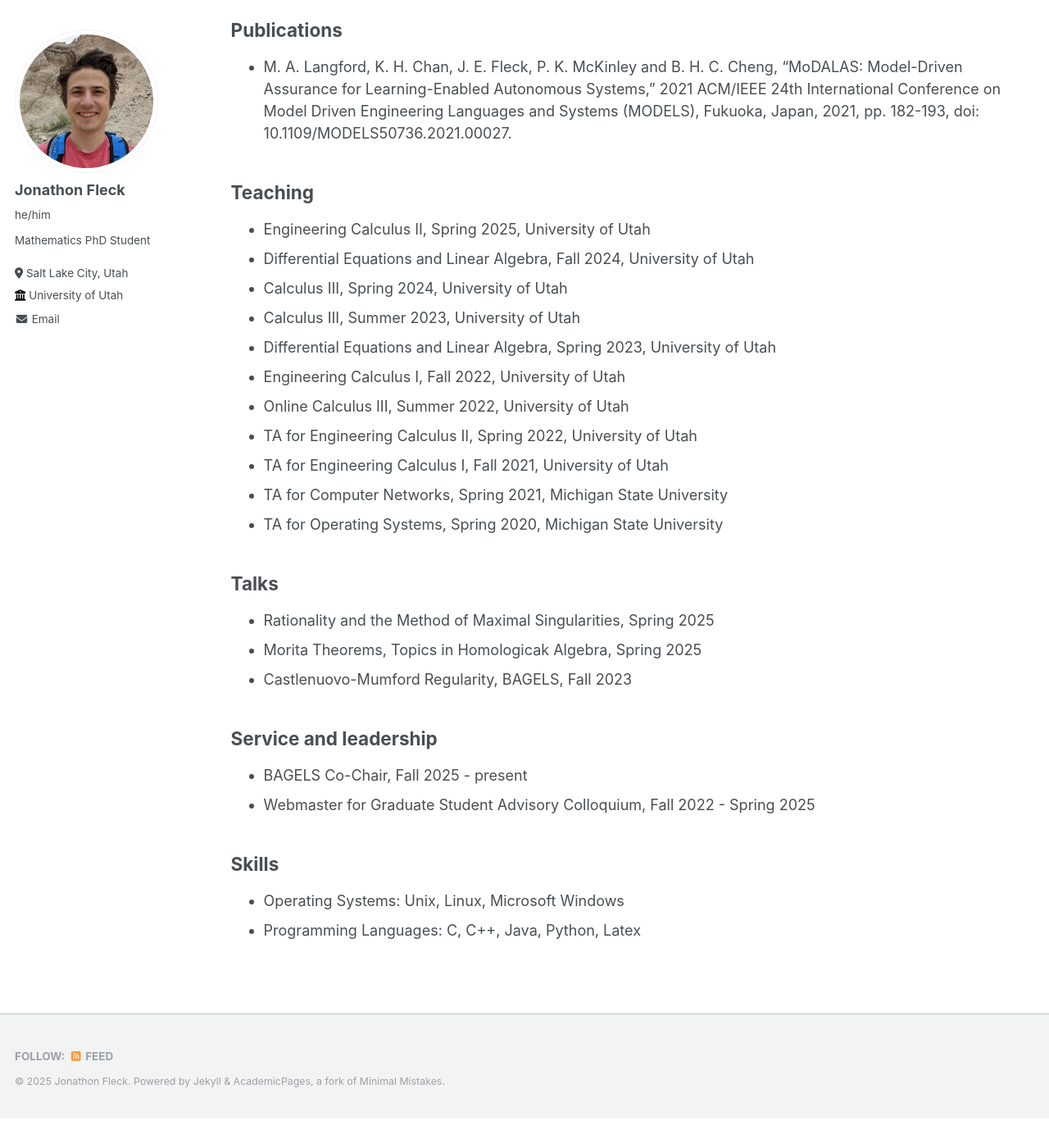
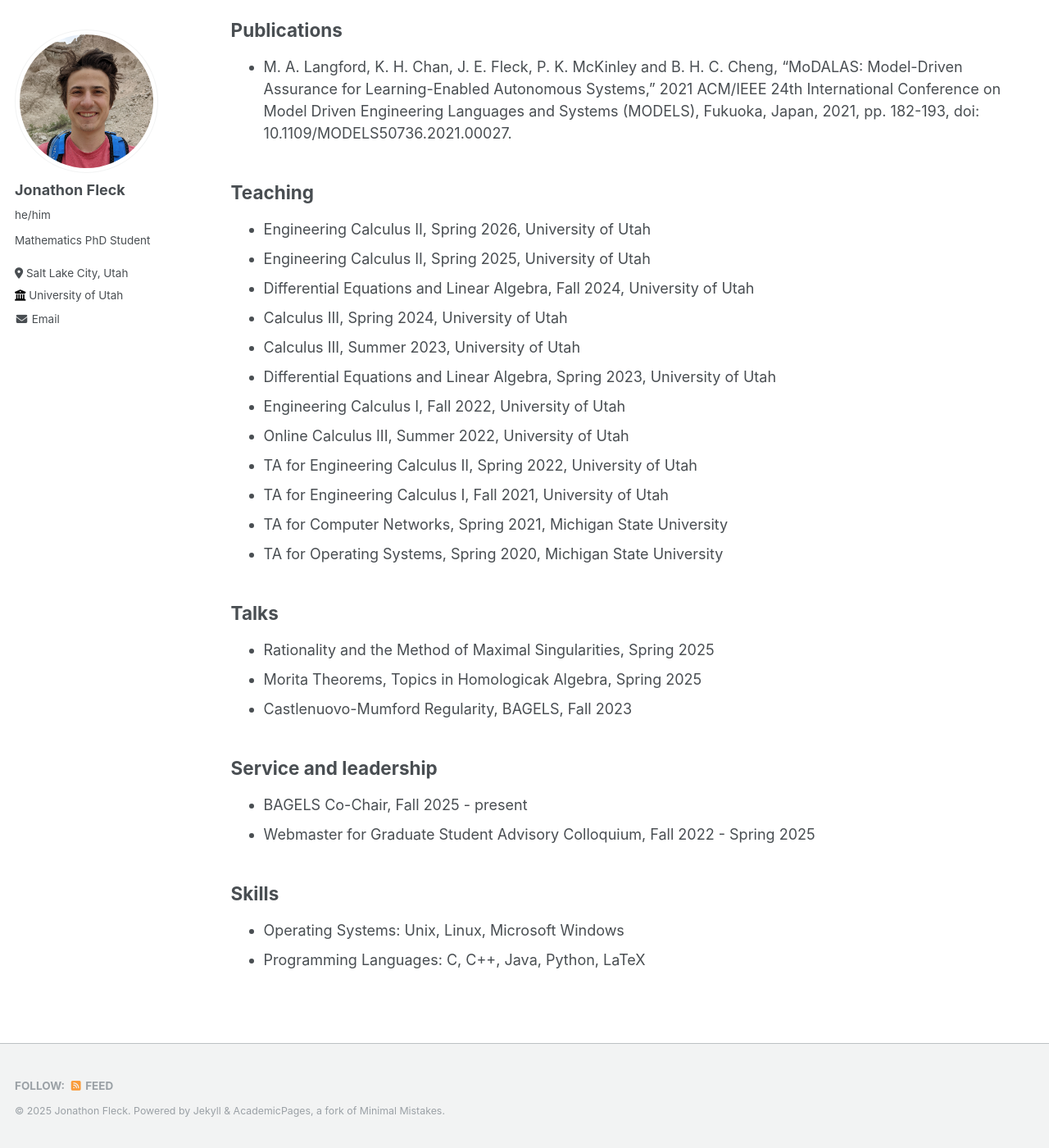
Before and after one commit to jonathon-fleck/jonathon-fleck.github.io, a Jekyll site: the page built from _pages/cv.md, in a window 1280 px wide and 1400 px high, scrolled down 357 px. Shown: the whole window at 82% size. Built offline with Jekyll 4.4.1, drawn with Linux system fonts in a browser that asks for light colours; before the commit the page ends 1721 px from its top, so only the background shows below that.

Commit message:
Minor CV change

```diff
--- a/_pages/cv.md
+++ b/_pages/cv.md
@@ -18,6 +18,7 @@ redirect_from:
 * M. A. Langford, K. H. Chan, J. E. Fleck, P. K. McKinley and B. H. C. Cheng, "MoDALAS: Model-Driven Assurance for Learning-Enabled Autonomous Systems," 2021 ACM/IEEE 24th International Conference on Model Driven Engineering Languages and Systems (MODELS), Fukuoka, Japan, 2021, pp. 182-193, doi: 10.1109/MODELS50736.2021.00027.
 
 ## Teaching
+* Engineering Calculus II, Spring 2026, University of Utah
 * Engineering Calculus II, Spring 2025, University of Utah
 * Differential Equations and Linear Algebra, Fall 2024, University of Utah
 * Calculus III, Spring 2024, University of Utah
@@ -41,4 +42,4 @@ redirect_from:
 
 ## Skills
 * Operating Systems: Unix, Linux, Microsoft Windows
-* Programming Languages: C, C++, Java, Python, Latex
+* Programming Languages: C, C++, Java, Python, LaTeX
```
